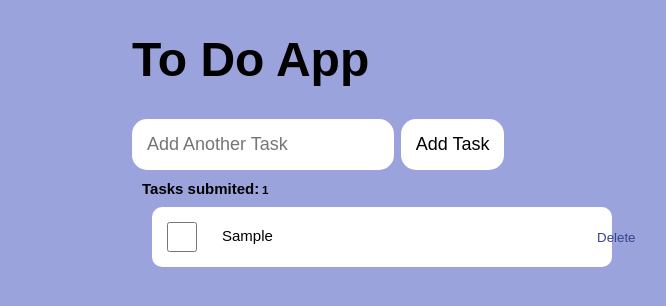
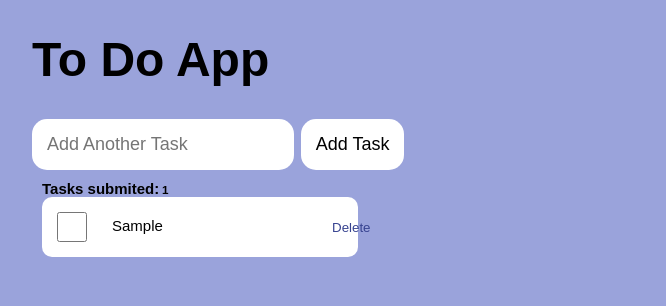
Before and after one commit to LauraKupferschmid/EIA22, a plain HTML site: page Aufgabe_10/Index.html in a window 1280 px wide. Both pictures are taken after typing "Sample" into the empty fields and a click on the input "Add Task". Shown: the whole page, without its empty margins (258-924 px from the left). Drawn offline with Linux system fonts and the light colour scheme.

Commit message:
Update Style.css

```diff
--- a/Aufgabe_10/Style.css
+++ b/Aufgabe_10/Style.css
@@ -3,7 +3,7 @@ body {
     font-size: 24px;
     background-color: #9aa3db;
     margin: auto;
-    max-width: 500px;
+    max-width: 700px;
 }
 
 input {
@@ -19,7 +19,7 @@ input {
 main {
     flex: 1 1 0%;
     margin: auto;
-    max-width: 500px;
+    max-width: 700px;
     width: 100%;
     font-family: Arial, Helvetica, sans-serif;
     font-size: 10px;
@@ -35,14 +35,13 @@ h2,h3 {
 
 #tasks .task {
     display:flex;
-    justify-content:flex-start;
     padding: 5px;
+    width: 45%;
 }
 
 #tasks .task .content .text {
     color: black;
     font-size: 15px;
-    width: 100%;
     transition: 0.4s;
     padding: none;
     margin: none;
@@ -61,15 +60,16 @@ h2,h3 {
     border: none;
     background-color: transparent;
     color: #374390;
+    float:right;
     position: relative;
-    left: 155px;
 }
 
 .task {
     background-color: white;
     border-radius: 10px;
     padding: none;
-    margin: 10px;
+    margin: 0pxs;
+    float: inline-start;
 }
 
 .check{
```
